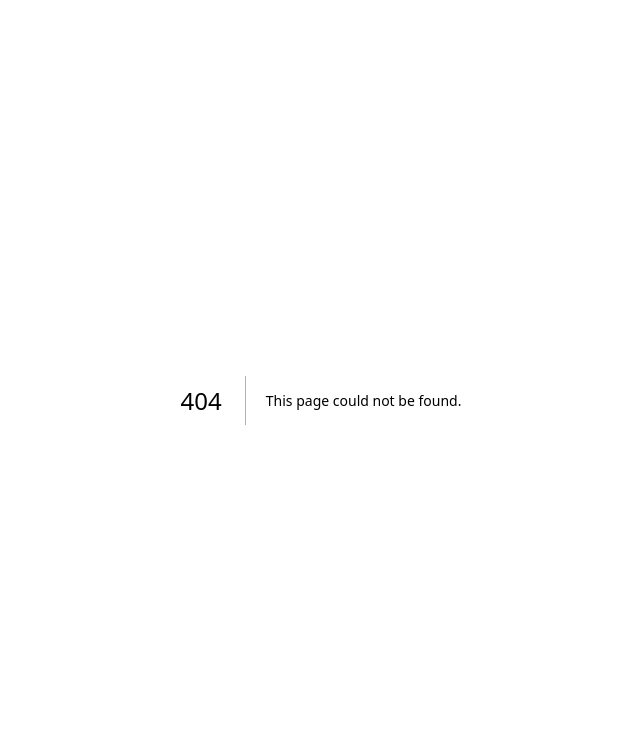
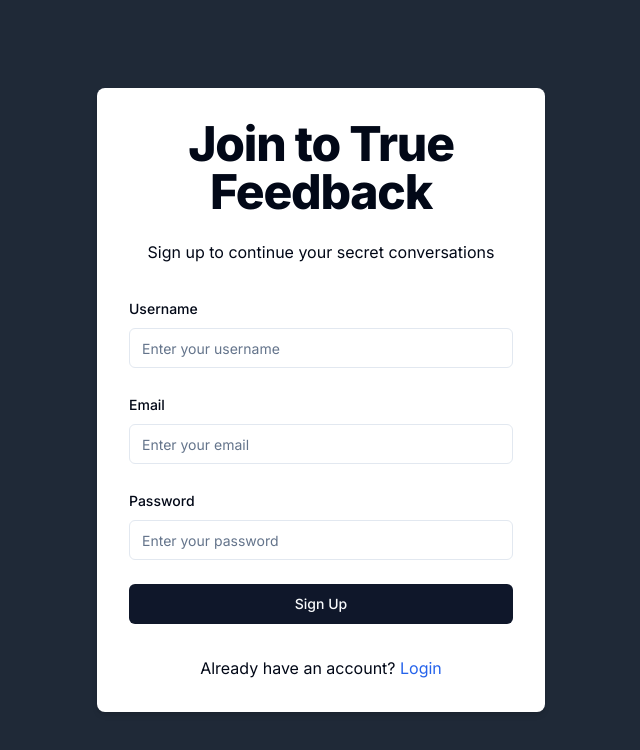
Before and after one commit to heyibad/anonymous-app, a Next.js app: page /signup in a window 1280 px wide. Before the commit this address had no page. Shown: the top 750 px of the page, without its empty margins (319-959 px from the left). Built offline with nearby package versions, Linux system fonts and the light colour scheme.

Commit message:
feat: Add login page component and input component

```diff
--- a/src/app/(auth)/login/page.tsx
+++ /dev/null
@@ -1,20 +0,0 @@
-"use client"
-
-import { useSession, signIn, signOut } from "next-auth/react"
-export default function Component() {
-  const { data: session } = useSession()
-  if (session) {
-    return (
-      <>
-        Signed in as {session.user.email} <br />
-        <button onClick={() => signOut()}>Sign out</button>
-      </>
-    )
-  }
-  return (
-    <>
-      Not signed in <br />
-      <button onClick={() => signIn()}>Sign in</button>
-    </>
-  )
-}
--- /dev/null
+++ b/src/app/(auth)/signup/page.tsx
@@ -0,0 +1,203 @@
+"use client";
+import React, { useEffect, useState } from "react";
+import { useForm } from "react-hook-form";
+import { z } from "zod";
+import { zodResolver } from "@hookform/resolvers/zod";
+import Link from "next/link";
+import axios, { AxiosError } from "axios";
+import { useRouter } from "next/navigation";
+import { useDebounceCallback } from "usehooks-ts";
+import { useToast } from "@/components/ui/use-toast";
+import { SignValidation } from "@/schema/signup";
+import { ApiResponse } from "@/types/ApiResponse";
+import {
+    Form,
+    FormControl,
+    FormDescription,
+    FormField,
+    FormItem,
+    FormLabel,
+    FormMessage,
+} from "@/components/ui/form";
+import { Button } from "@/components/ui/button";
+import { Input } from "@/components/ui/input";
+import { Loader2 } from "lucide-react";
+
+const Page = () => {
+    const router = useRouter();
+    const [loading, setLoading] = useState(false);
+    const [error, setError] = useState("");
+    const [userNameMassg, SetUserNameMassg] = useState("");
+    const [username, setUsername] = useState("");
+    const [isUserCheck, setIsUserCheck] = useState(false);
+    const debounceValue = useDebounceCallback(setUsername, 3000);
+    const { toast } = useToast();
+    const form = useForm<z.infer<typeof SignValidation>>({
+        resolver: zodResolver(SignValidation),
+        defaultValues: {
+            username: "",
+            email: "",
+            password: "",
+        },
+    });
+
+    useEffect(() => {
+        const checkUsername = async () => {
+            if (username) {
+                setIsUserCheck(true);
+                SetUserNameMassg("");
+                try {
+                    const { data } = await axios.get(
+                        `api/user-check?username=${username}`
+                    );
+                    SetUserNameMassg(data.message);
+                    console.log(data);
+                } catch (error) {
+                    const axiosError = error as AxiosError<ApiResponse>;
+                    SetUserNameMassg(
+                        axiosError.response?.data.message ??
+                            "Something went wrong || While checking username"
+                    );
+                } finally {
+                    setIsUserCheck(false);
+                }
+            }
+        };
+        checkUsername();
+    }, [username]);
+    const onsubmit = async (data: z.infer<typeof SignValidation>) => {
+        setLoading(true);
+        setError("");
+        try {
+            const response = await axios.post<ApiResponse>("/api/signup", data);
+            toast({ description: response.data.message, title: "Success" });
+            router.replace(`/verify/${username}`);
+            setLoading(false);
+            toast({
+                title: "Signup Successfully",
+                description: response.data.message,
+                variant: "default"
+
+            })
+        } catch (error) {
+            const axiosError = error as AxiosError<ApiResponse>;
+            setError(
+                axiosError.response?.data.message ?? "Something went wrong"
+            );
+            toast({
+                title: "Login Unsuccesfull",
+                description:
+                    axiosError.response?.data.message ??
+                    "Something went wrong, While login",
+                variant: "destructive",
+            });
+            console.log(" Error while login ", error);
+            setLoading(false);
+        }
+    };
+
+    return (
+        <div className=" flex justify-center min-h-screen items-center bg-gray-800">
+            <div className="w-full max-w-md p-8 space-y-8 bg-white rounded-lg shadow-md">
+                <div className="text-center">
+                    <h1 className="text-4xl font-extrabold tracking-tight lg:text-5xl mb-6">
+                        Join to True Feedback
+                    </h1>
+                    <p className="mb-4">
+                        Sign up to continue your secret conversations
+                    </p>
+                </div>
+                <Form {...form}>
+                    <form
+                        onSubmit={form.handleSubmit(onsubmit)}
+                        className="space-y-6"
+                    >
+                        <FormField
+                            control={form.control}
+                            name="username"
+                            render={({ field }) => (
+                                <FormItem>
+                                    <FormLabel>Username</FormLabel>
+                                    <FormControl>
+                                        <Input
+                                            placeholder="Enter your username"
+                                            {...field}
+                                            onChange={(e) => {
+                                                field.onChange(e);
+                                                debounceValue(e.target.value);
+                                            }}
+                                        />
+                                    </FormControl>
+
+                                    <FormMessage />
+                                </FormItem>
+                            )}
+                        />
+                        <FormField
+                            control={form.control}
+                            name="email"
+                            render={({ field }) => (
+                                <FormItem>
+                                    <FormLabel>Email</FormLabel>
+                                    <FormControl>
+                                        <Input
+                                            placeholder="Enter your email"
+                                            {...field}
+                                            type="email"
+                                        />
+                                    </FormControl>
+
+                                    <FormMessage />
+                                </FormItem>
+                            )}
+                        />
+                        <FormField
+                            control={form.control}
+                            name="password"
+                            render={({ field }) => (
+                                <FormItem>
+                                    <FormLabel>Password</FormLabel>
+                                    <FormControl>
+                                        <Input
+                                            placeholder="Enter your password"
+                                            {...field}
+                                            type="password"
+                                        />
+                                    </FormControl>
+
+                                    <FormMessage />
+                                </FormItem>
+                            )}
+                        />
+                        <Button
+                            disabled={loading}
+                            className=" w-full "
+                            type="submit"
+                        >
+                            {loading ? (
+                                <>
+                                    <Loader2 className="animate-spin" /> Please wait
+                                </>
+                            ) : (
+                                "Sign Up"
+                            )}
+                        </Button>
+                    </form>
+                </Form>
+                <div className="text-center mt-4">
+                    <p>
+                        Already have an account?{" "}
+                        <Link
+                            href="/login"
+                            className="text-blue-600 hover:text-blue-800"
+                        >
+                            Login
+                        </Link>
+                    </p>
+                </div>
+            </div>
+        </div>
+    );
+};
+
+export default Page;
--- /dev/null
+++ b/src/components/ui/input.tsx
@@ -0,0 +1,25 @@
+import * as React from "react"
+
+import { cn } from "@/lib/utils"
+
+export interface InputProps
+  extends React.InputHTMLAttributes<HTMLInputElement> {}
+
+const Input = React.forwardRef<HTMLInputElement, InputProps>(
+  ({ className, type, ...props }, ref) => {
+    return (
+      <input
+        type={type}
+        className={cn(
+          "flex h-10 w-full rounded-md border border-input bg-background px-3 py-2 text-sm ring-offset-background file:border-0 file:bg-transparent file:text-sm file:font-medium placeholder:text-muted-foreground focus-visible:outline-none focus-visible:ring-2 focus-visible:ring-ring focus-visible:ring-offset-2 disabled:cursor-not-allowed disabled:opacity-50",
+          className
+        )}
+        ref={ref}
+        {...props}
+      />
+    )
+  }
+)
+Input.displayName = "Input"
+
+export { Input }
```
